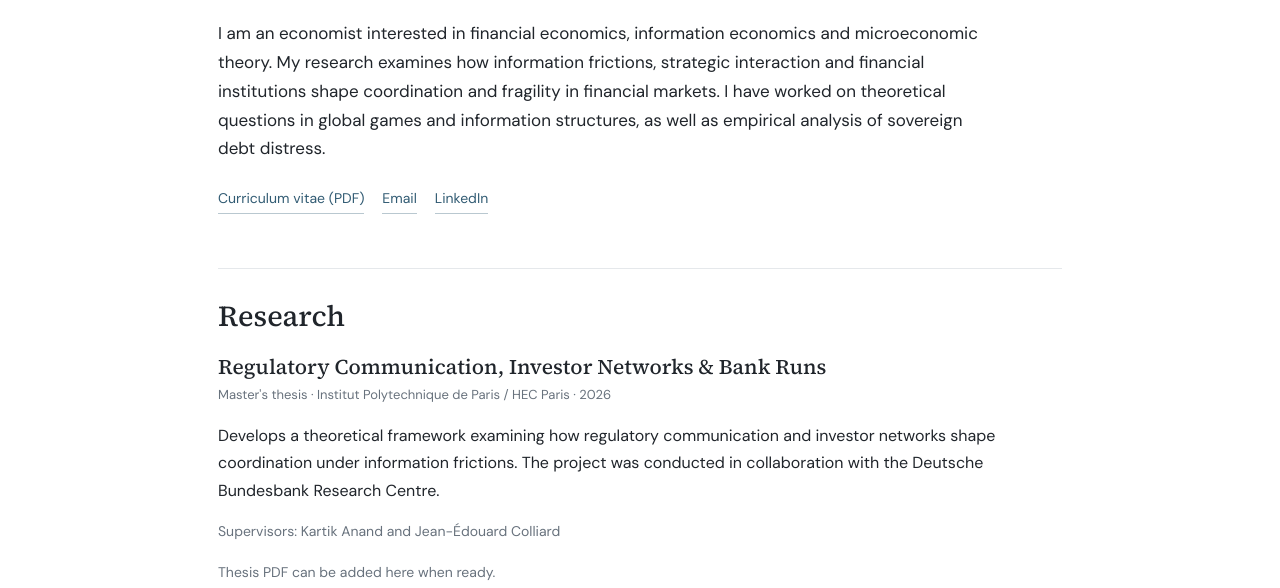
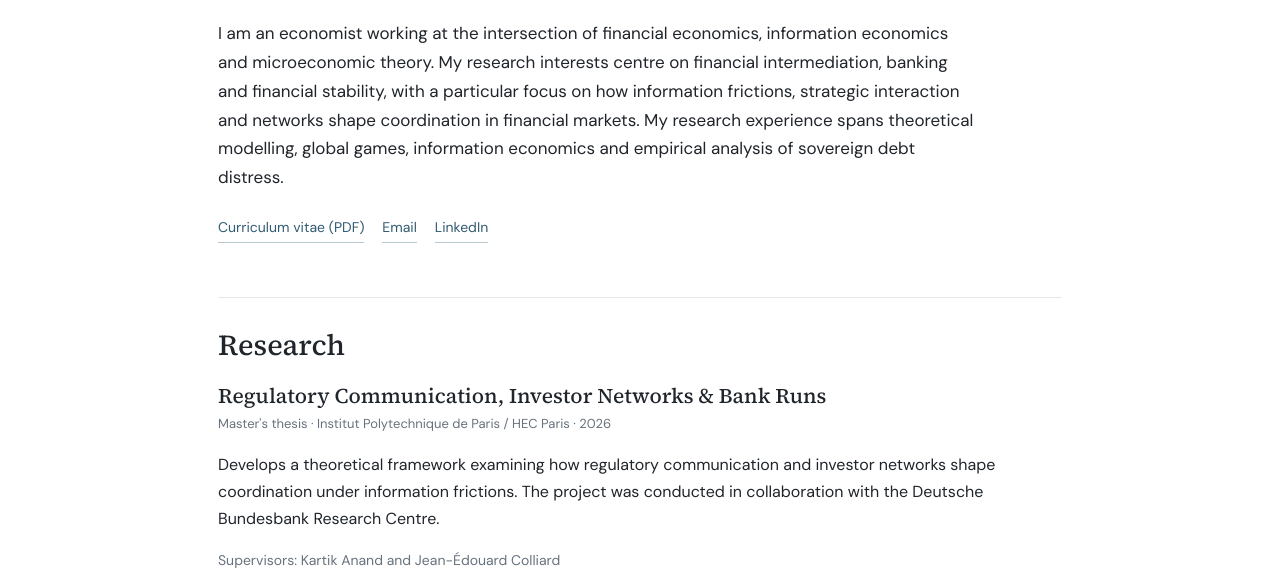
Before and after one commit to adisrivas02-creator/aditya-srivastava.github.io, a plain HTML site: page index.html in a window 1280 px wide. Shown: the part 207-795 px from the top of the page. Drawn offline with Linux system fonts and the light colour scheme.

Commit message:
Revise introduction and update CV links in index.html
Updated the introduction paragraph to reflect current research interests and changed CV link references.

```diff
--- a/index.html
+++ b/index.html
@@ -72,14 +72,16 @@
     <h1>Aditya Srivastava</h1>
     <p class="subtitle">Financial economics · Information economics · Banking and financial stability</p>
     <p class="intro">
-      I am an economist interested in financial economics, information economics and
-      microeconomic theory. My research examines how information frictions, strategic
-      interaction and financial institutions shape coordination and fragility in financial
-      markets. I have worked on theoretical questions in global games and information
-      structures, as well as empirical analysis of sovereign debt distress.
+       I am an economist working at the intersection of financial economics,
+  information economics and microeconomic theory. My research interests
+  centre on financial intermediation, banking and financial stability,
+  with a particular focus on how information frictions, strategic
+  interaction and networks shape coordination in financial markets.
+  My research experience spans theoretical modelling, global games,
+  information economics and empirical analysis of sovereign debt distress.
     </p>
     <div class="links">
-      <a href="assets/Aditya_Srivastava_CV.pdf">Curriculum vitae (PDF)</a>
+      <a href="CV_Aditya_Srivastava.pdf">Curriculum vitae (PDF)</a>
       <a href="mailto:adi.srivas02@gmail.com">Email</a>
       <a href="https://www.linkedin.com/in/aditya-srivastava-a54aa8206/" target="_blank" rel="noopener">LinkedIn</a>
     </div>
@@ -173,7 +175,7 @@
   <section id="cv">
     <h2>Curriculum vitae</h2>
     <p>For a fuller account of my education, research experience, awards, workshops and technical skills, please see my CV.</p>
-    <a class="button" href="assets/Aditya_Srivastava_CV.pdf">Download CV (PDF)</a>
+    <a class="button" href="CV_Aditya_Srivastava.pdf">Download CV (PDF)</a>
   </section>
 
   <section id="contact">
```
